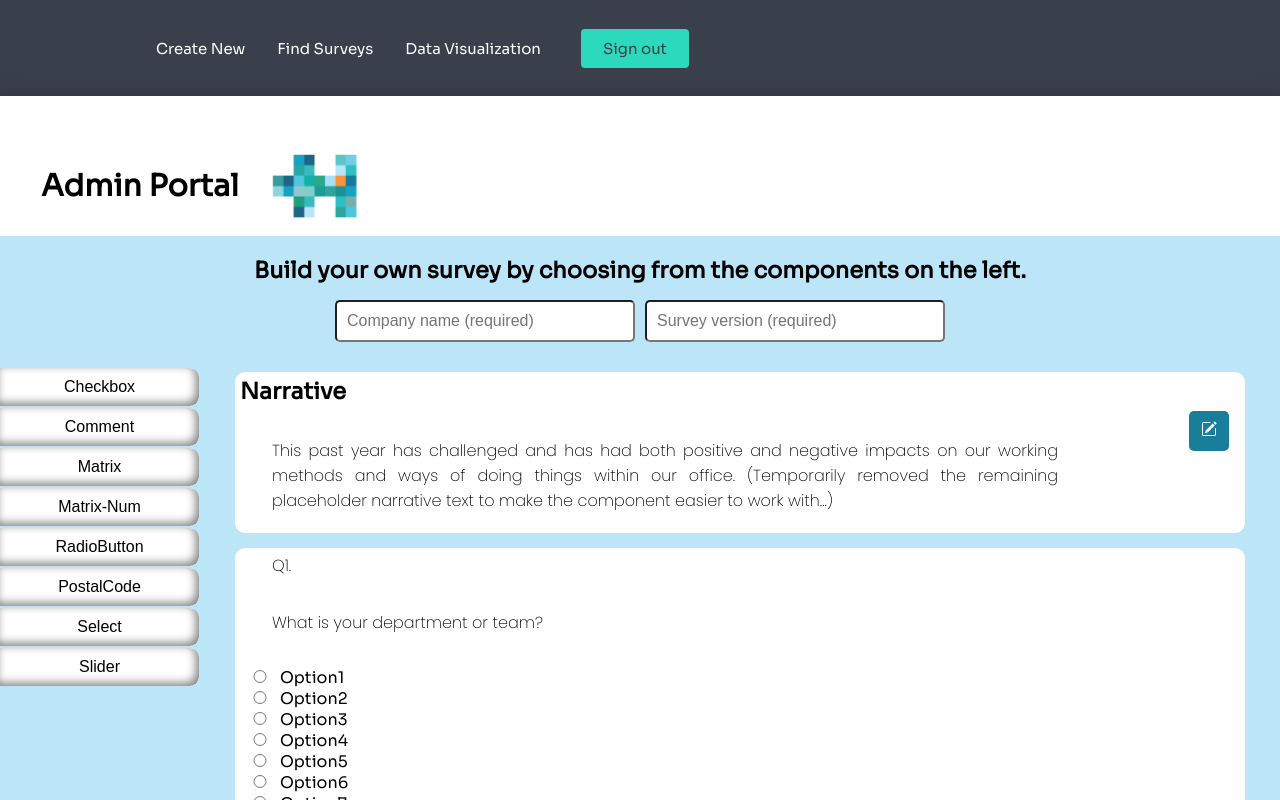
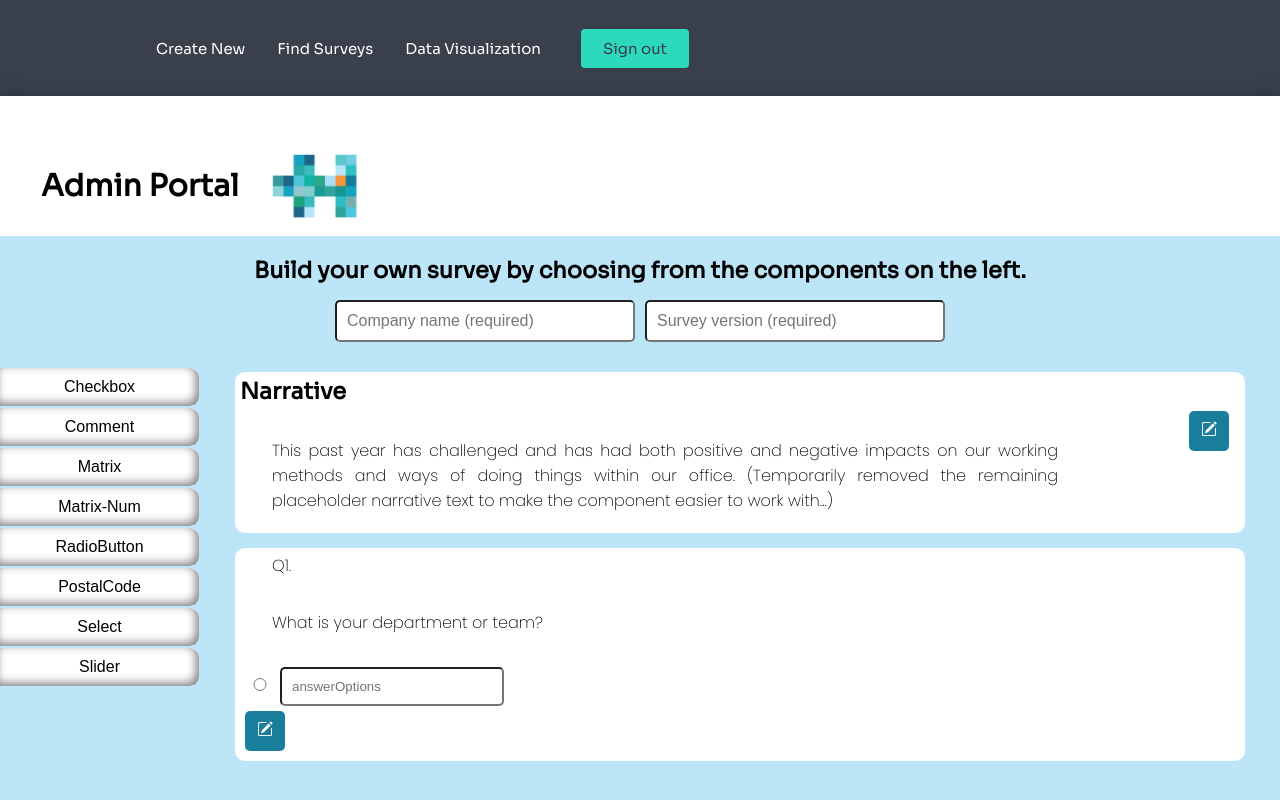
Before and after one commit to fjjes/project3-Hive, a React (Create React App) app in the folder client/: page / in a window 1280 px wide. Both pictures are taken after a click on the button "RadioButton". Shown: the top 800 px of the page. Built offline with nearby package versions, Linux system fonts and the light colour scheme.

Commit message:
change button name and some radio stuff, not working yet but not breaking the code

```diff
--- a/client/src/components/AdminQuestions/CommentOne.js
+++ b/client/src/components/AdminQuestions/CommentOne.js
@@ -38,8 +38,8 @@ function CommentOne({ questionNumber }) {
   return (
     <div className="question-component admin-question-component">
       <p className="question-intro">Q{questionNumber}.</p>
-      <div className="commentOnecontainer">
-        <div className="CommentOne">
+      <div className="questionAndButtons">
+        <div className="questionText">
           {inEditMode.status ? (
             <input
               type="text"
--- a/client/src/components/AdminQuestions/NarrativeOne.js
+++ b/client/src/components/AdminQuestions/NarrativeOne.js
@@ -37,7 +37,7 @@ function NarrativeOne(props) {
   return (
     <div className="question-component admin-question-component narrative-component">
       <h2 style={{ textAlign: "left" }}>Narrative</h2>
-      <div className="narrative">
+      <div className="questionAndButtons">
         <div className="narrative-text-area">
           {inEditMode.status ? (
             <textarea
--- a/client/src/components/AdminQuestions/PostalCodeOne.js
+++ b/client/src/components/AdminQuestions/PostalCodeOne.js
@@ -38,8 +38,8 @@ function PostalCodeOne({questionNumber}) {
     return (
         <div className="question-component admin-question-component">
           <p className="question-intro">Q{questionNumber}.</p>
-          <div className= "postalCodecontainer">
-          <div className= "postalCodeone">
+          <div className= "questionAndButtons">
+          <div className= "questionText">
             {inEditMode.status ? (
             <input
             type="text"
--- a/client/src/components/AdminQuestions/RadioOne.js
+++ b/client/src/components/AdminQuestions/RadioOne.js
@@ -1,46 +1,159 @@
-import React, { useState, useContext, useEffect } from 'react';
-import { QuestionContext } from '../pages/Admin/NewSurvey'
+import React, { useState, useContext, useEffect } from "react";
+import { QuestionContext } from "../pages/Admin/NewSurvey";
+import * as BsIcons from "react-icons/bs";
+import * as GiIcons from "react-icons/gi";
+import * as MdIcons from "react-icons/md";
+// import { BsFillPlusCircleFill } from "react-icons/bs";
+import "../pages/Admin/AdminPortal.css";
 
-const RadioOne = ({questionNumber}) => {
-    const {questions, setQuestions} = useContext(QuestionContext)
-    const [question, setQuestion]=useState("What is your department or team?")
-    const [answerOptions, setAnswerOptions]=useState([
-        'Option1',
-        'Option2',
-        'Option3',
-        'Option4',
-        'Option5',
-        'Option6',
-        'Option7',
-        'Option8'
-    ])
+function RadioOne({ questionNumber }) {
+  const { questions, setQuestions } = useContext(QuestionContext);
+  const [inEditMode, setInEditMode] = useState({ status: false });
+  const [question, setQuestion] = useState("What is your department or team?");
+  const [answerOptions, setAnswerOptions] = useState([
+    <input
+     placeholder = "answerOptions"></input>
+    // "Option1",
+    // "Option2",
+    // "Option3",
+    // "Option4",
+    // "Option5",
+    // "Option6",
+    // "Option7",
+    // "Option8",
+  ]);
 
-    useEffect(()=>{
-        const newQuestionList = [...questions]
-        newQuestionList[questionNumber-1]= {...newQuestionList[questionNumber-1],question, questionNumber, answerOptions}
-        setQuestions(newQuestionList)
-    },[])
+  const onEditClicked = () => {
+    console.log("clicked edit");
+    setInEditMode({ status: true });
+  };
+
+  const onSave = () => {
+    setQuestion(question);
+    console.log("clicked save");
+    setInEditMode({ status: false });
+  };
+  const onCancel = () => {
+    console.log("clicked cancel");
+    setInEditMode({ status: false });
+  };
+
+  const OnAddInput = () => {
+    console.log("clicked add");
+    setAnswerOptions ([...answerOptions, <input placeholder = "value"/>])
+    console.log ("answer", answerOptions)
+    setInEditMode({ status: true });
+  };
+
+useEffect(() => {
+  const newQuestionList = [...questions];
+  newQuestionList[questionNumber - 1] = {
+    ...newQuestionList[questionNumber - 1],
+    question,
+    questionNumber,
+    answerOptions,
+  };
+  setQuestions(newQuestionList);
+}, []);
 
 return (
   <div className="radio-one question-component admin-question-component">
     <p className="question-intro">Q{questionNumber}.</p>
-      <span><p className="question-intro">{question}</p></span>
+    {inEditMode.status ? (
+            <input
+            type="text"
+            value = {question}
+            questionNumber={questionNumber}
+            onChange={(e)=>setQuestion (e.target.value)}
+            />
+            ) : (
+            <p className="question-intro">{question}</p>
+            )}
+    <div className="questionAndButtons">
+    <div className="radiobutton">
       {answerOptions.map((option, index) => {
          return (
+           inEditMode.status ? (
+
             <div key={index}>
               <input
                 type="radio"
                 id={option}
                 name="option-group"
-            //   value={option}
+                value={option}
                 color="primary"
+                questionNumber={questionNumber}
+                onChange={(e) => setAnswerOptions([e.target.value])}
               />
               <label htmlFor={option}>{option}</label>
             </div>
-        );
-    })}
+          ):
+      (
+        <div>
+        <input
+                type="radio"
+                id={option}
+                name="option-group"
+                value={option}
+                color="primary"
+                questionNumber={questionNumber}
+                // onChange={(e) => setQuestion(e.target.value)}
+              />
+        <label htmlFor={option}>{option}</label>
         </div>
-    );
-}
+      )
+      // <input />
+    )}
+    )}
+    <div className="radio-buttons">
+      {inEditMode.status ? (
+        <div className="edit-button">
+          <button className="clear icn1" title="Save" onClick={() => onSave()}>
+            <GiIcons.GiSaveArrow />
+          </button>
+          <span className="slash" style={{ color: "#fff" }}>
+            /
+          </span>
+          <button
+            className="clear icn2"
+            title="Cancel"
+            onClick={() => onCancel()}
+          >
+            <MdIcons.MdCancel />
+          </button>
+
+
+        <div className="edit-button">
+          <button
+            className="clear icn4"
+            title="Add"
+            onClick={() => OnAddInput()}
+          >
+            < BsIcons.BsFillPlusCircleFill/>
+          </button>
+        </div>
+        </div>
+        // </div>
+      ) : (
+
+      <div className="edit-button">
+        <button
+          className="clear icn3"
+          title="Edit"
+          onClick={() => onEditClicked()}
+        >
+          <BsIcons.BsPencilSquare />
+        </button>
+        <span className="slash" style={{ color: "#fff" }}>
+          /
+        </span>
+      </div>
+      )}
+    </div>
+   {/* )};  */}
+</div>
+  </div>
+  </div>
+)}
 
 export default RadioOne;
--- a/client/src/components/pages/Admin/AdminPortal.css
+++ b/client/src/components/pages/Admin/AdminPortal.css
@@ -177,16 +177,6 @@ h2 {
   margin: 0px;
 }
 
-.narrative {
-  display: flex;
-  justify-content: space-between;
-}
-
-/* .narrative-buttons button {
-  width: 40px;
-  cursor: pointer;
-} */
-
 .narrative-text-area {
   width: 85%;
 }
@@ -262,31 +252,22 @@ h2 {
 .list-table .icon1[title] .icon2[title] .icon3[title] .icon4[title] :hover:after{
   content:attr(title);
 }
-
-.postalCodeone {
+/* .questionText is for the edit and save button when you are in the edit mode */
+.questionText {
   display: flex;
   flex-direction: column;
 }
-.postalCodecontainer {
+
+.edit-button button  {
+  width: 40px;
+  cursor: pointer;
+  background-color: #197e9c;
+
+}
+
+.questionAndButtons {
   display:flex;
   flex-direction: row;
   justify-content: space-between;
 
 }
-.edit-button button, .add-button  {
-  width: 40px;
-  cursor: pointer;
-  background-color: #197e9c;
-
-}
-.CommentOne{
-  display: flex;
-  flex-direction: column;
-}
-
-.commentOnecontainer {
-  display:flex;
-  flex-direction: row;
-  justify-content: space-between;
-
-}
```
Lines whose indentation alone changed are shown as unchanged.
